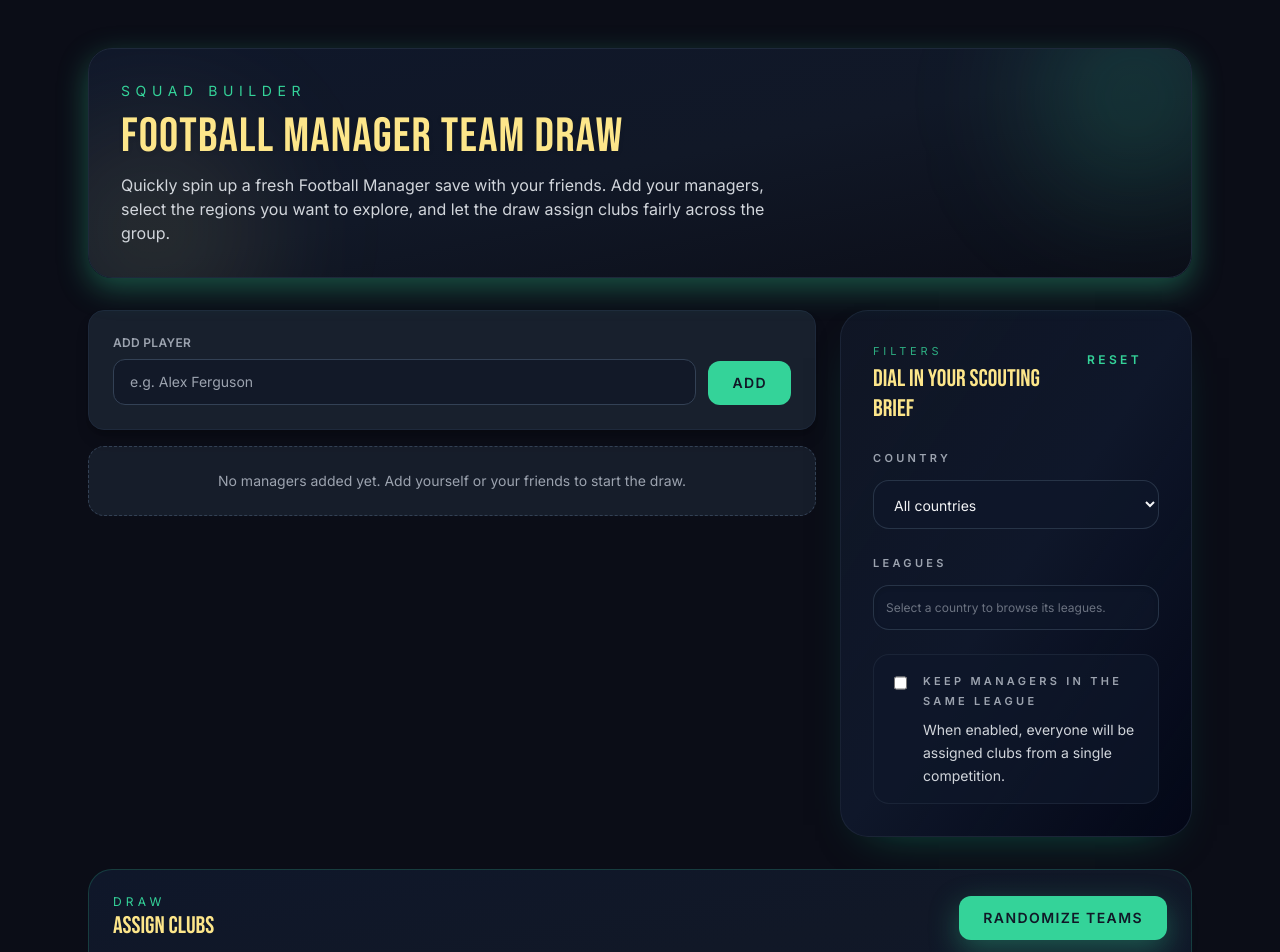
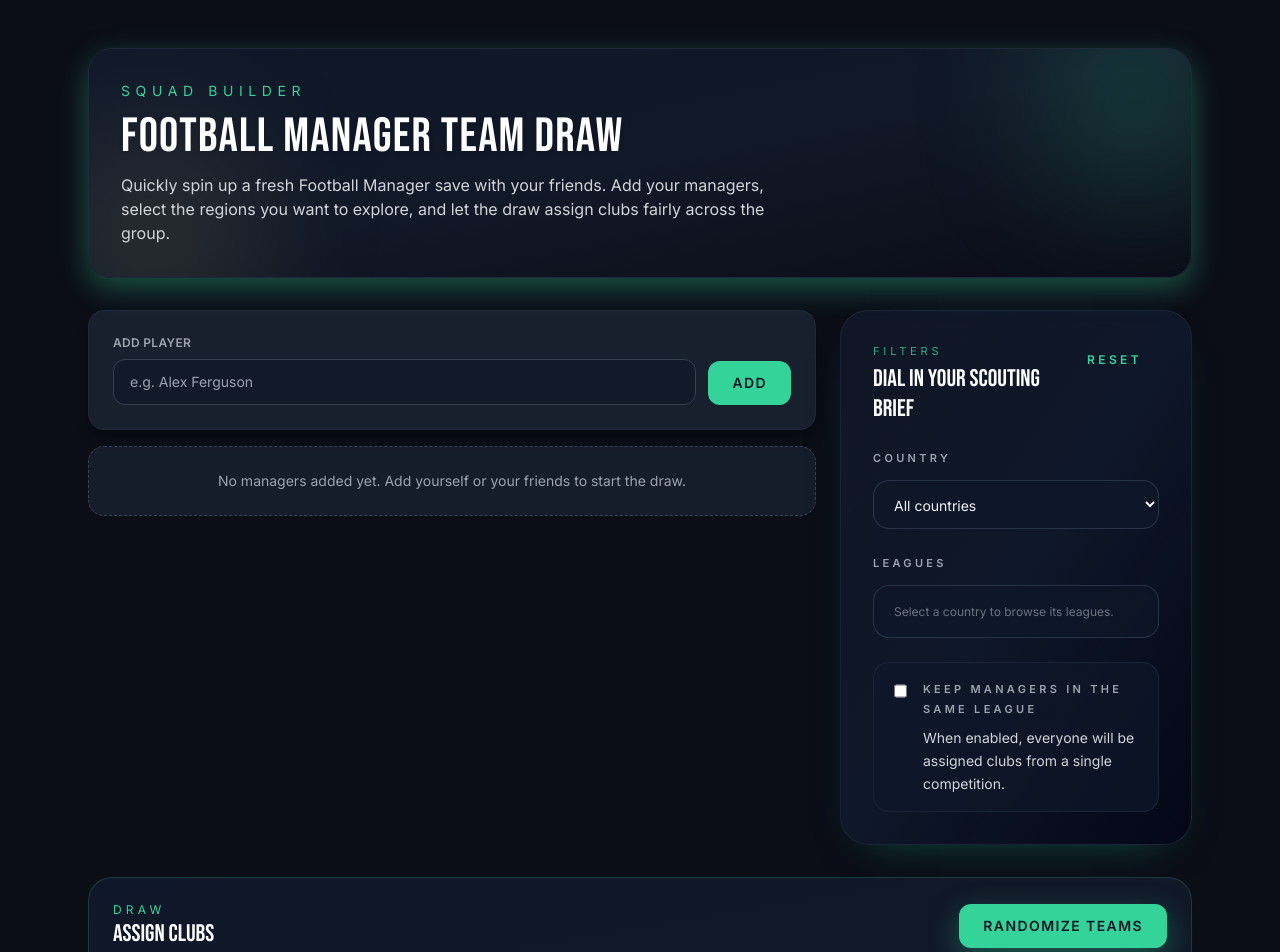
Before and after one commit to amerkovacevic/fm-team-draw, a React (Vite) app: page / in a window 1280 px wide. Shown: the top 952 px of the page. Built offline with nearby package versions, Linux system fonts and the light colour scheme.

Commit message:
Use white text for highlighted headings

```diff
--- a/src/components/AssignmentResults.jsx
+++ b/src/components/AssignmentResults.jsx
@@ -6,7 +6,7 @@
       <header className="flex flex-col gap-2 sm:flex-row sm:items-center sm:justify-between">
         <div>
           <p className="text-xs uppercase tracking-[0.35em] text-emerald">Draw</p>
-          <h2 className="font-display text-2xl text-sand">Assign clubs</h2>
+          <h2 className="font-display text-2xl text-white">Assign clubs</h2>
         </div>
         <button
           type="button"
@@ -38,7 +38,7 @@
               className="rounded-2xl border border-slate-700 bg-slate-900/70 p-4 shadow-lg shadow-black/20"
             >
               <p className="text-xs uppercase tracking-[0.3em] text-emerald">{assignment.countryFlag}</p>
-              <h3 className="mt-2 font-display text-2xl text-sand">{assignment.team}</h3>
+              <h3 className="mt-2 font-display text-2xl text-white">{assignment.team}</h3>
               <p className="text-sm text-gray-300">{assignment.league}</p>
               <div className="mt-4 flex items-center justify-between text-sm">
                 <span className="text-gray-400">Manager</span>
--- a/src/components/FiltersPanel.jsx
+++ b/src/components/FiltersPanel.jsx
@@ -37,7 +37,7 @@
       <header className="flex flex-col gap-6 sm:flex-row sm:items-center sm:justify-between">
         <div className="space-y-1">
           <p className="text-[11px] uppercase tracking-[0.35em] text-emerald/80">Filters</p>
-          <h2 className="font-display text-2xl leading-tight text-sand">Dial in your scouting brief</h2>
+          <h2 className="font-display text-2xl leading-tight text-white">Dial in your scouting brief</h2>
         </div>
         <button
           type="button"
@@ -67,7 +67,7 @@
 
         <div className="flex flex-col gap-3 text-sm">
           <span className="text-[11px] font-semibold uppercase tracking-[0.3em] text-gray-400">Leagues</span>
-          <div className="rounded-2xl border border-slate-700/70 bg-slate-900/70 p-3 shadow-inner shadow-black/10">
+          <div className="rounded-2xl border border-slate-700/70 bg-slate-900/70 px-5 py-4 shadow-inner shadow-black/10">
             {!filters.country ? (
               <p className="text-xs leading-relaxed text-gray-500">Select a country to browse its leagues.</p>
             ) : (
@@ -76,7 +76,7 @@
                   const isChecked = selectedLeagues.includes(league.name);
                   return (
                     <li key={league.name}>
-                      <label className="flex items-center gap-4 rounded-xl border border-transparent px-3 py-2 transition hover:border-emerald/30 hover:bg-slate-800/50">
+                      <label className="flex items-center gap-4 rounded-xl border border-transparent px-4 py-3 transition hover:border-emerald/30 hover:bg-slate-800/50">
                         <input
                           type="checkbox"
                           checked={isChecked}
--- a/src/components/Header.jsx
+++ b/src/components/Header.jsx
@@ -3,7 +3,7 @@
     <header className="relative overflow-hidden rounded-3xl border border-slate-800 bg-gradient-to-br from-slate-900 via-pitch to-midnight p-8 shadow-glow">
       <div className="relative z-10 flex flex-col gap-3 text-center sm:text-left">
         <span className="text-sm uppercase tracking-[0.4em] text-emerald">Squad Builder</span>
-        <h1 className="font-display text-4xl tracking-wide text-sand drop-shadow sm:text-5xl">
+        <h1 className="font-display text-4xl tracking-wide text-white drop-shadow sm:text-5xl">
           Football Manager Team Draw
         </h1>
         <p className="max-w-2xl text-sm text-gray-300 sm:text-base">
--- a/src/components/HistoryPanel.jsx
+++ b/src/components/HistoryPanel.jsx
@@ -21,7 +21,7 @@
   return (
     <section className="rounded-3xl border border-slate-800 bg-slate-900/60 p-6">
       <header className="flex items-center justify-between">
-        <h2 className="font-display text-xl text-sand">Recent draws</h2>
+        <h2 className="font-display text-xl text-white">Recent draws</h2>
         <span className="text-xs uppercase tracking-[0.35em] text-gray-500">{storageLabel}</span>
       </header>
       <ul className="mt-4 space-y-3">
@@ -38,7 +38,7 @@
               {entry.assignments?.map((assignment) => (
                 <p key={`${assignment.player}-${assignment.team}`} className="flex justify-between gap-3 text-sm">
                   <span className="text-gray-400">{assignment.player}</span>
-                  <span className="font-semibold text-sand">
+                  <span className="font-semibold text-white">
                     {assignment.team}
                     <span className="ml-2 text-xs text-gray-400">{assignment.league}</span>
                   </span>
--- a/src/components/PlayerList.jsx
+++ b/src/components/PlayerList.jsx
@@ -15,7 +15,7 @@
           className="flex items-center justify-between rounded-2xl border border-slate-800 bg-gradient-to-br from-slate-900/70 to-pitch/70 px-4 py-3 text-sm"
         >
           <div>
-            <p className="font-semibold text-sand">{player.name}</p>
+            <p className="font-semibold text-white">{player.name}</p>
             <p className="text-xs text-gray-400">Ready for a new project</p>
           </div>
           <button
```
